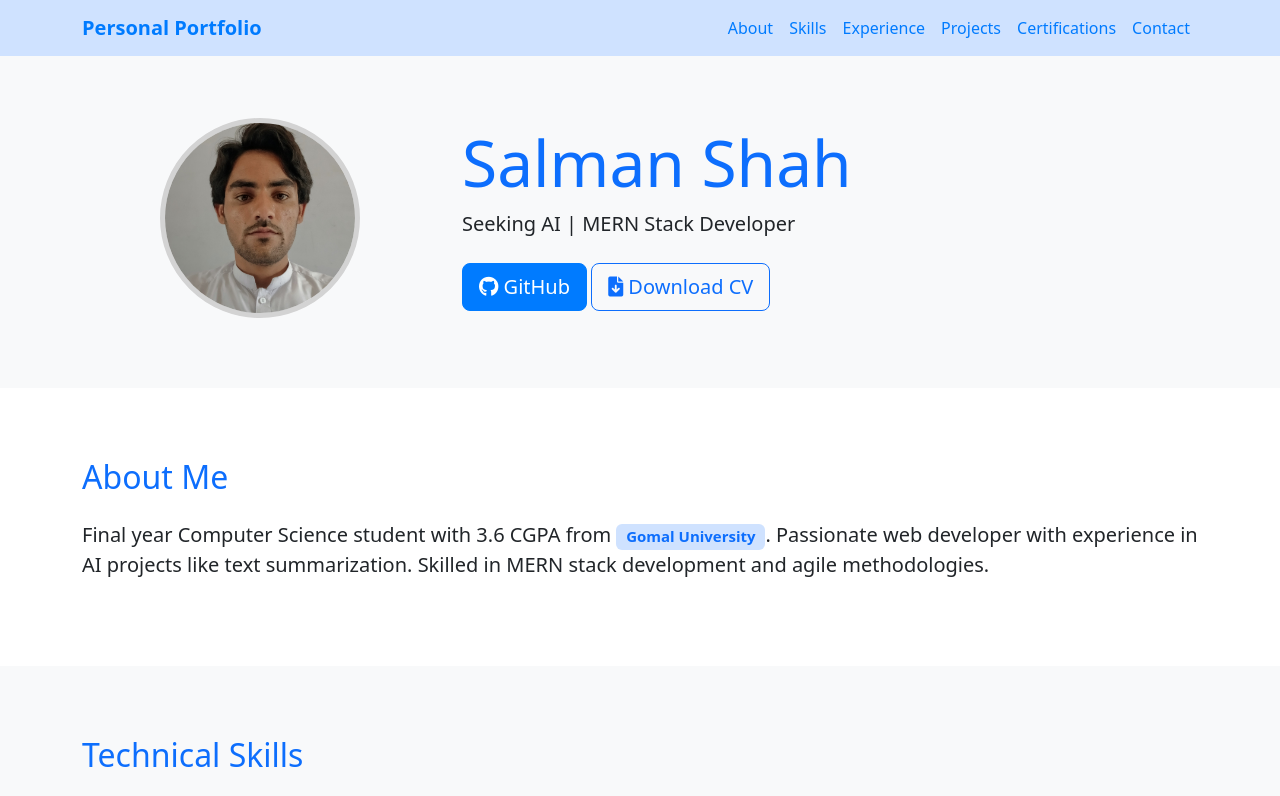
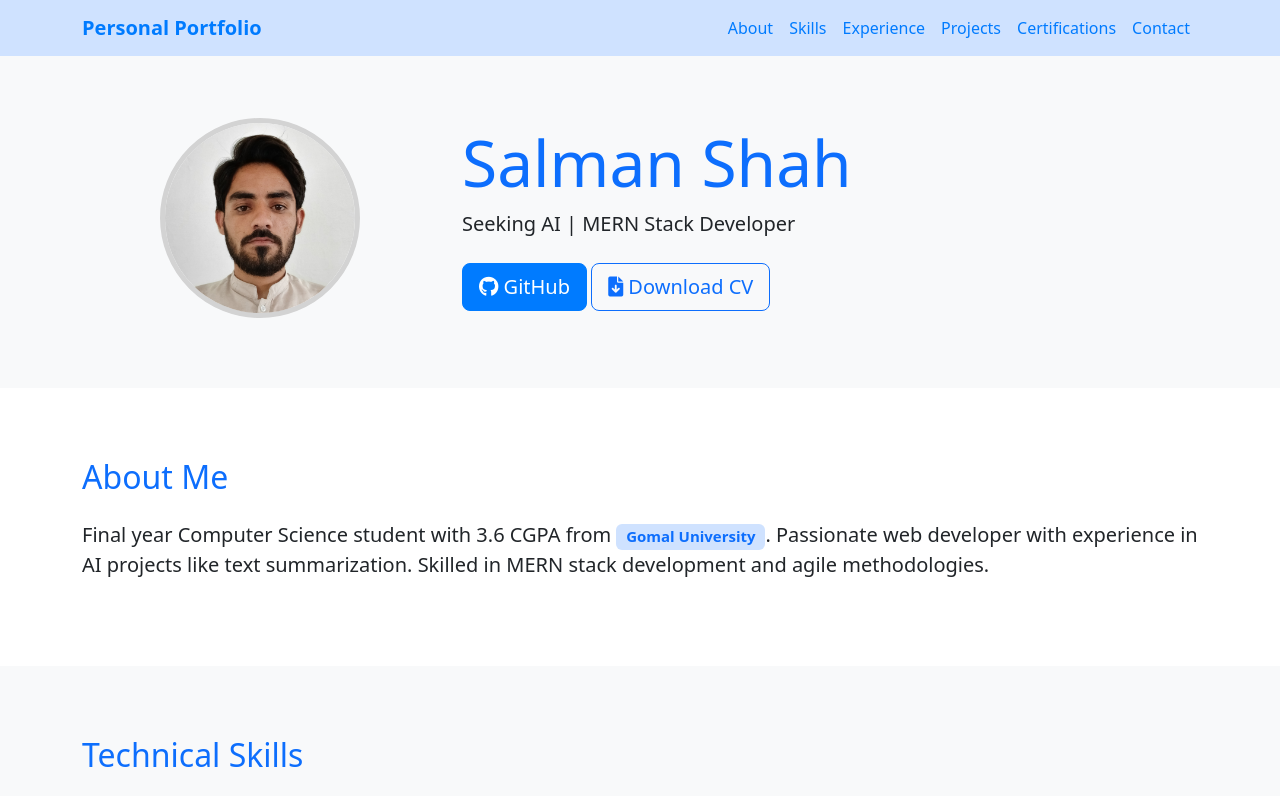
Before and after one commit to M-SALMANSHAH-BARKI/Personal-Portfolio, a plain HTML site: page index.html in a window 1280 px wide. Shown: the top 796 px of the page. Drawn offline with nearby package versions, Linux system fonts and the light colour scheme.

Commit message:
Profile picture updated

```diff
--- a/index.html
+++ b/index.html
@@ -114,7 +114,7 @@
         <div class="row align-items-center">
           <div class="col-md-4 text-center mt-5">
             <img
-              src="Salman Picture 1.jpg"
+              src="Salman Picture.jpg"
               alt="Salman Shah"
               class="profile-img"
             />
```
Also changed, not shown: Salman Picture.jpg (added).
